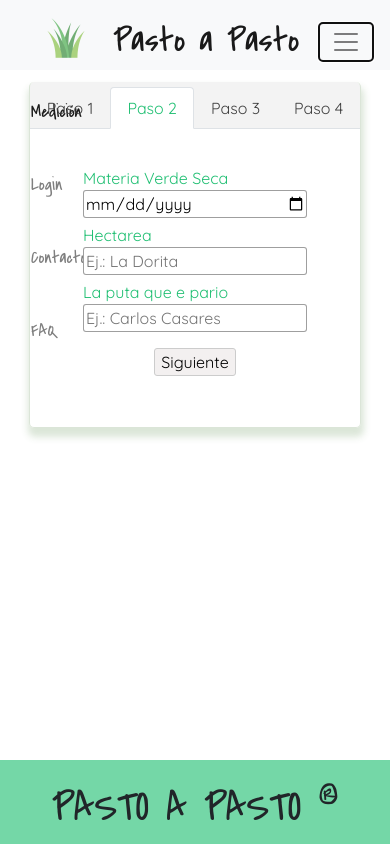
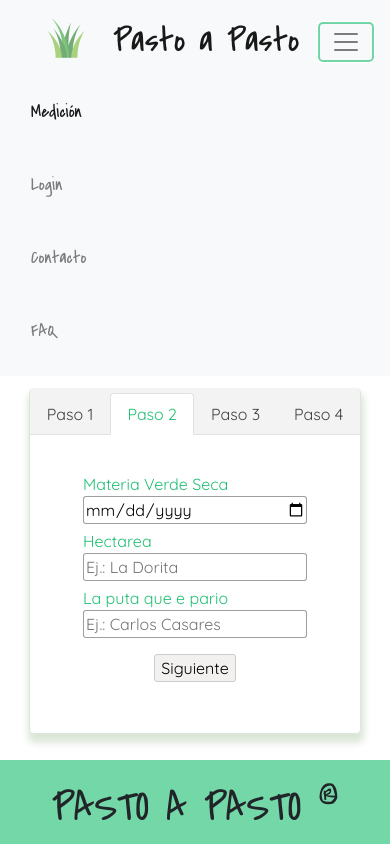
Before and after one commit to Apolofx/PastoAPastoWEB, a plain HTML site: page templates/paso2.html in a window 390 px wide. Both pictures are taken after a click on the button "Toggle navigation". Drawn offline with nearby package versions, Linux system fonts and the light colour scheme; a web font is replaced by a local one.

Commit message:
modificación de estilos.css

```diff
--- a/static/estilos.css
+++ b/static/estilos.css
@@ -17,7 +17,6 @@ main {
 
 
 nav {
-    height: 70px;
     padding-top: 0;
     padding-bottom: 0;
     padding-left: 0;
@@ -145,14 +144,19 @@ a.nav-link {
 }
 
 #boton_siguiente:active {
-    transition: 0.5ms;
+    transition: 0.9ms;
     padding-left: 10px;
     padding-right: 10px;
 }
 
 .navbar-toggler {
     transition: 0.4s;
+    outline: none;
     /* border-color: #fdfdfd; */
+}
+
+.navbar-toggler:active, .navbar-toggler:focus {
+    outline-color:#21bf739f;
 }
 
 .navbar-toggler:hover {
```
